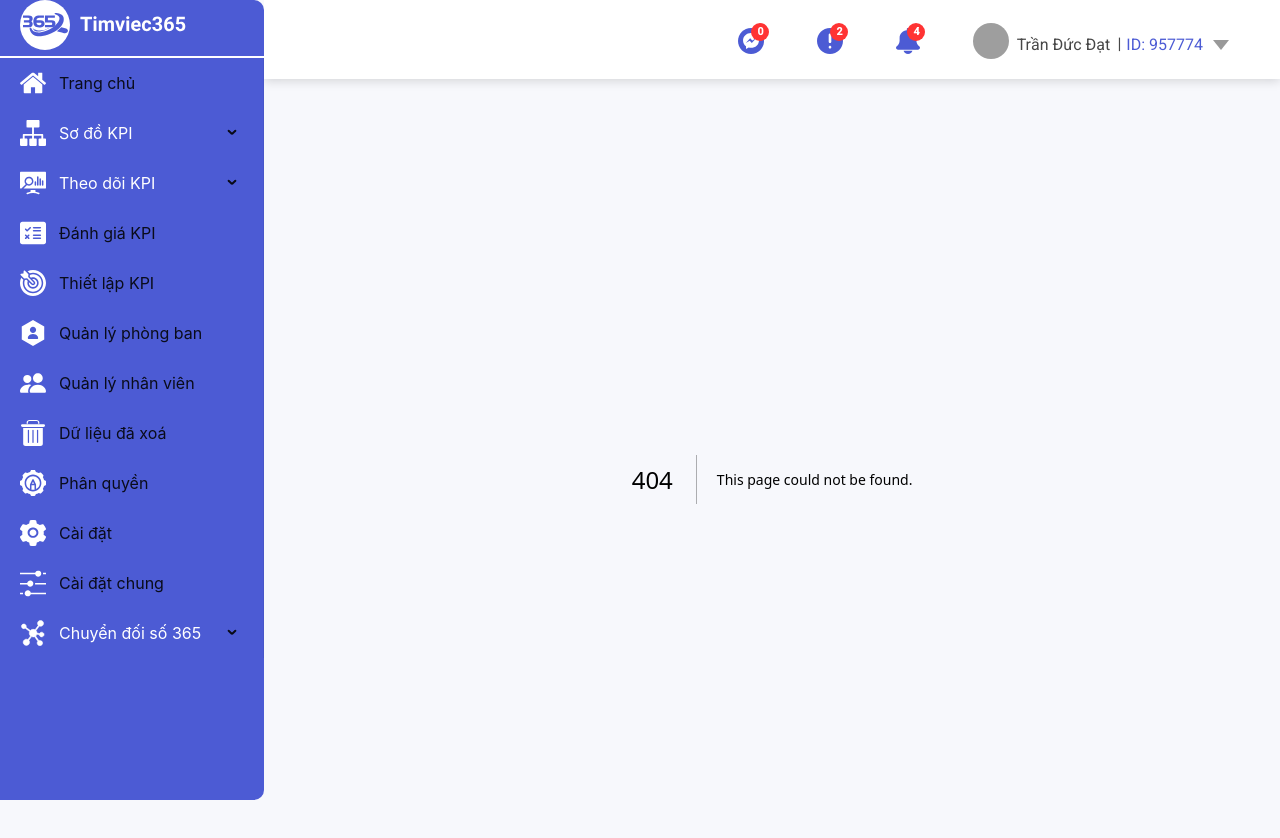
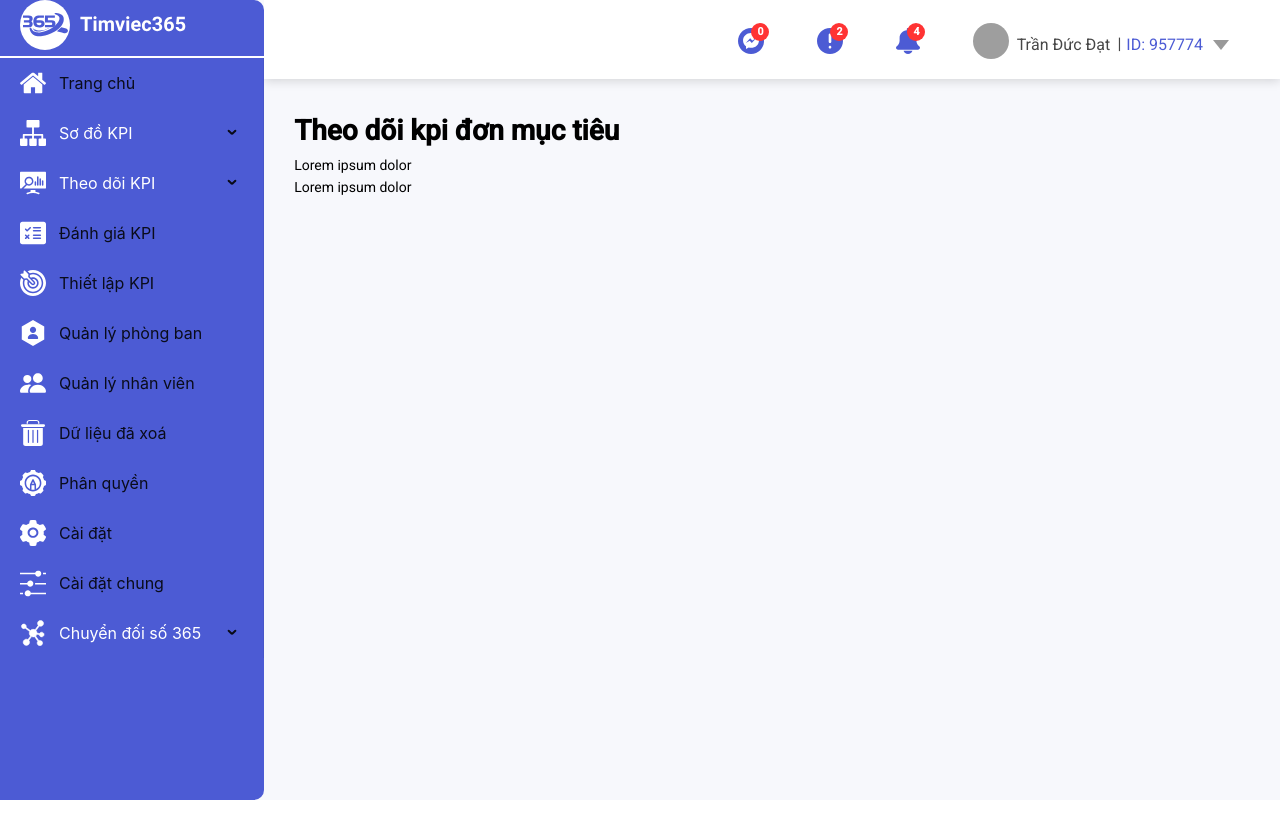
Before and after one commit to TranDucDat1/HHP-KPI, a Next.js app: page /theo-doi-kpi-don-muc-tieu in a window 1280 px wide. Before the commit this address had no page. Shown: the top 838 px of the page. After the commit the page ends 800 px from the top, so only its background shows below. Built offline with nearby package versions, Linux system fonts and the light colour scheme; grey boxes are pictures that could not be loaded.

Commit message:
change size content

```diff
--- a/components/data/icon.tsx
+++ b/components/data/icon.tsx
@@ -3630,3 +3630,24 @@ export const IconQlc2 = () => {
     </svg>
   );
 };
+
+export const hoiCham = () => {
+  return (
+    <svg
+      width="30"
+      height="30"
+      viewBox="0 0 30 30"
+      fill="none"
+      xmlns="http://www.w3.org/2000/svg"
+    >
+      <path
+        d="M15 30C23.2842 30 30 23.2842 30 15C30 6.71578 23.2842 0 15 0C6.71578 0 0 6.71578 0 15C0 23.2842 6.71578 30 15 30ZM15 27C8.37258 27 3 21.6274 3 15C3 8.37258 8.37258 3 15 3C21.6274 3 27 8.37258 27 15C27 21.6274 21.6274 27 15 27Z"
+        fill="#4C5BD4"
+      />
+      <path
+        d="M12.0188 12.1963C12.0188 9.25236 18.2411 8.51638 17.9818 11.7056C17.9818 13.9136 13.8337 14.8949 13.8337 17.3481V19.0654H16.4263V18.0841C16.4263 15.8762 20.8337 15.1402 20.8337 11.4603C20.3151 6.06311 9.16699 6.06311 9.16699 12.1963H12.0188ZM13.8337 20.0467H16.4263V22.5H13.8337V20.0467Z"
+        fill="#4C5BD4"
+      />
+    </svg>
+  );
+};
--- a/components/layout.module.css
+++ b/components/layout.module.css
@@ -1,8 +1,8 @@
 .main {
     display: block;
     /* display: flex; */
-    /* justify-content: space-between;
-    background: #f7f8fc; */
+    /* justify-content: space-between; */
+    background: #f7f8fc;
 }
 
 .nav {
@@ -13,8 +13,9 @@
     overflow: hidden;
 }
 .content {
-    height: 1200px;
-    background-color: #f7f8fc;
+    width: 100%;
+    min-height: 90vh;
+    padding: 30px 15px;
 }
 .header {
     position: relative;
@@ -41,4 +42,7 @@
         width: 26%;
         height: 100vh;
     }
+    .content {
+        padding: 30px;
+    }
   }
--- a/components/navbar/Navbar.tsx
+++ b/components/navbar/Navbar.tsx
@@ -29,9 +29,10 @@ const linkDuLieuDaXoa = "https://kpi.timviec365.vn/du-lieu-da-xoa.html";
 const linkPhanQuyen = "";
 const linkCaiDat = "";
 const linkCaiDatChung = "";
+const theoDoikpiDonMucTieu = "http://localhost:3000/theo-doi-kpi-don-muc-tieu";
 
 // const linkLoGo365 = "https://timviec365.vn/";
-const linkLoGo365 = "#";
+const linkLoGo365 = "http://localhost:3000";
 const linkDie = "#";
 
 const items: MenuProps["items"] = [
@@ -90,7 +91,7 @@ const items: MenuProps["items"] = [
                 label: (
                     <Link
                         className={styles.MenuItemChildren}
-                        href={linkSoDoKPIDon}
+                        href={theoDoikpiDonMucTieu}
                     >
                         KPI đơn mục tiêu
                     </Link>
--- /dev/null
+++ b/pages/theo-doi-kpi-don-muc-tieu/index.tsx
@@ -0,0 +1,17 @@
+import React from "react";
+import Head from "next/head";
+export interface AboutPageAProps {}
+
+export default function About(props: AboutPageAProps) {
+  return (
+    <>
+      <Head>
+        <title> About </title>
+        <meta name="keywords" content="coders" />
+      </Head>
+        <h1> Theo dõi kpi đơn mục tiêu </h1>
+        <p> Lorem ipsum dolor</p>
+        <p> Lorem ipsum dolor</p>
+    </>
+  );
+}
```
Also changed, not shown: public/logo/hoicham.svg (added).
